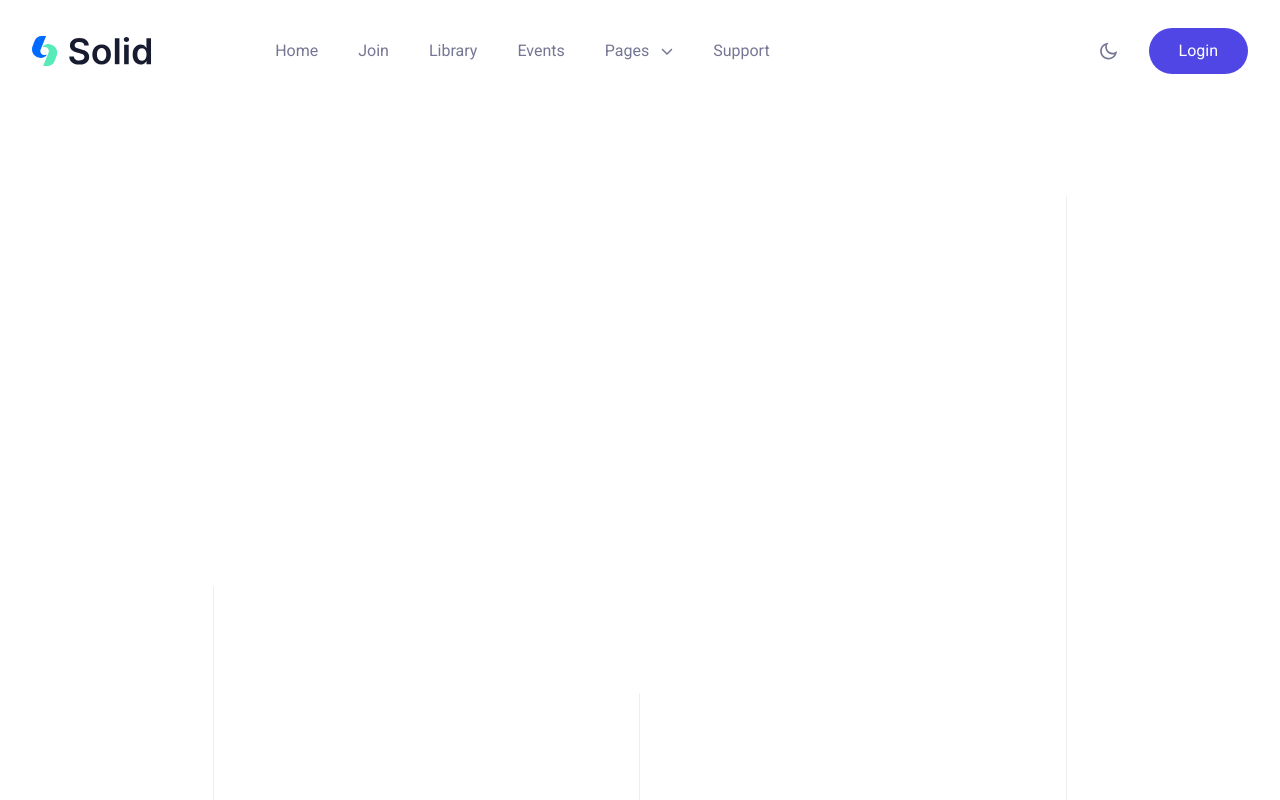
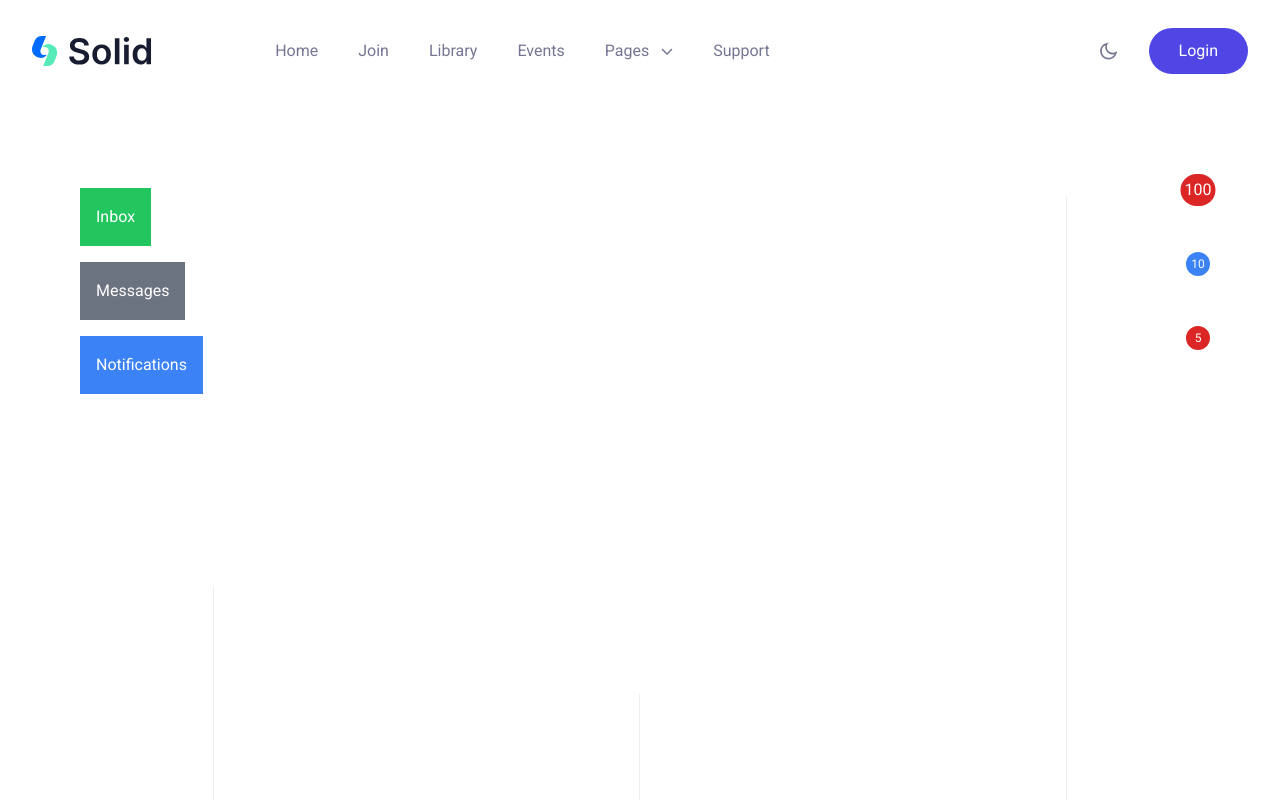
Before and after one commit to siavashsk/eventure, a Next.js app: page /test in a window 1280 px wide. Shown: the top 800 px of the page. Built offline with nearby package versions, Linux system fonts and the light colour scheme.

Commit message:
feat(UI/Badge): implemented badge

```diff
--- a/app/(site)/test/page.tsx
+++ b/app/(site)/test/page.tsx
@@ -1,10 +1,21 @@
 "use client";
+import { Badge, Popover } from "@/components/UI";
 import React from "react";
 
 const Test = () => {
   return (
     <div className="h-[100vh] w-full">
-      <div className="mt-27 h-full w-full p-2"></div>
+      <div className="mt-27 flex h-full w-full flex-col gap-4 p-20">
+        <Badge count={100} size="lg">
+          <button className="bg-green-500 p-4 text-white">Inbox</button>
+        </Badge>
+        <Badge count={10} color="bg-blue-500">
+          <button className="bg-gray-500 p-4 text-white">Messages</button>
+        </Badge>
+        <Badge count={5}>
+          <button className="bg-blue-500 p-4 text-white">Notifications</button>
+        </Badge>
+      </div>
     </div>
   );
 };
--- /dev/null
+++ b/components/UI/Badge/index.tsx
@@ -0,0 +1,40 @@
+import React from "react";
+
+interface BadgeProps {
+  count: number;
+  children: React.ReactNode;
+  color?: string;
+  size?: "sm" | "md" | "lg";
+  position?: "top-right";
+}
+
+const Badge: React.FC<BadgeProps> = ({
+  count,
+  children,
+  color = "bg-red-600",
+  size = "sm",
+  position = "top-right",
+}) => {
+  const sizeClasses = {
+    sm: "min-h-[24px] min-w-[24px] text-xs",
+    md: "min-h-[28px] min-w-[28px] text-sm",
+    lg: "min-h-[32px] min-w-[32px] text-base",
+  };
+
+  const positionClasses = {
+    "top-right": "top-0.5 right-0.5 translate-x-2/4 -translate-y-2/4",
+  };
+
+  return (
+    <div className="relative inline-flex">
+      {children}
+      <span
+        className={`absolute ${positionClasses[position]} grid place-items-center rounded-full ${color} px-1 py-1 ${sizeClasses[size]} text-white`}
+      >
+        {count}
+      </span>
+    </div>
+  );
+};
+
+export default Badge;
--- a/components/UI/Popover/index.tsx
+++ b/components/UI/Popover/index.tsx
@@ -31,7 +31,7 @@ const Popover: React.FC<PopoverProps> = ({
 
       {isVisible && (
         <div
-          className={`font-sans shadow-blue-gray-500/10 absolute mt-2 w-max whitespace-normal break-words rounded-lg bg-stroke p-4 text-sm font-normal text-titlebgdark shadow-lg focus:outline-none dark:bg-blacksection dark:text-white ${popoverClassName}`}
+          className={`font-sans shadow-blue-gray-500/10 absolute bottom-8 w-max whitespace-normal break-words rounded-lg bg-stroke p-4 text-sm font-normal text-titlebgdark shadow-lg focus:outline-none dark:bg-blacksection dark:text-white ${popoverClassName}`}
         >
           {popoverContent}
         </div>
--- a/components/UI/SpeedDial/index.tsx
+++ b/components/UI/SpeedDial/index.tsx
@@ -1,4 +1,5 @@
-import React, { useState, useEffect, useRef } from "react";
+import { useClickOutside } from "@/hooks/useClickOutside";
+import React, { useState, useRef } from "react";
 
 type SpeedDialButton = {
   icon: React.ReactNode;
@@ -14,32 +15,18 @@ const SpeedDial: React.FC<SpeedDialProps> = ({ buttons }) => {
   const [isOpen, setIsOpen] = useState(false);
   const speedDialRef = useRef<HTMLDivElement | null>(null);
 
-  // Handle click outside to close
-  useEffect(() => {
-    const handleClickOutside = (event: MouseEvent) => {
-      if (
-        speedDialRef.current &&
-        !speedDialRef.current.contains(event.target as Node)
-      ) {
-        setIsOpen(false);
-      }
-    };
-
-    document.addEventListener("mousedown", handleClickOutside);
-
-    return () => {
-      document.removeEventListener("mousedown", handleClickOutside);
-    };
-  }, []);
+  useClickOutside(speedDialRef, () => setIsOpen(!isOpen));
 
   return (
-    <div className="relative h-[100%] w-full" ref={speedDialRef}>
+    <div className="relative h-[100%] w-full">
       <div className="fixed bottom-0 right-0 p-8">
-        <div className="group">
+        <div>
           <button
-            className="font-sans relative h-14 max-h-[48px] w-14 max-w-[48px] select-none rounded-full bg-blacksection text-center align-middle text-sm font-medium uppercase text-white shadow-md shadow-gray-900/10 transition-all hover:shadow-lg hover:shadow-gray-900/20 focus:opacity-[0.85] focus:shadow-none active:opacity-[0.85] active:shadow-none disabled:pointer-events-none disabled:opacity-50 disabled:shadow-none"
+            className="font-sans relative h-14 max-h-[56px] w-14 max-w-[56px] select-none rounded-full bg-blacksection text-center align-middle text-sm font-medium uppercase text-white shadow-md shadow-gray-900/10 transition-all hover:shadow-lg hover:shadow-gray-900/20 focus:opacity-[0.85] focus:shadow-none active:opacity-[0.85] active:shadow-none disabled:pointer-events-none disabled:opacity-50 disabled:shadow-none"
             type="button"
-            onClick={() => setIsOpen(!isOpen)}
+            onClick={() => {
+              setIsOpen(!isOpen);
+            }}
           >
             <span className="absolute left-1/2 top-1/2 -translate-x-1/2 -translate-y-1/2 transform">
               <svg
@@ -49,7 +36,9 @@ const SpeedDial: React.FC<SpeedDialProps> = ({ buttons }) => {
                 strokeWidth="1.5"
                 stroke="white"
                 aria-hidden="true"
-                className="h-5 w-5 transition-transform group-hover:rotate-45"
+                className={`h-6 w-6 transition-transform ${
+                  isOpen && "rotate-45"
+                }`}
               >
                 <path
                   strokeLinecap="round"
@@ -60,15 +49,18 @@ const SpeedDial: React.FC<SpeedDialProps> = ({ buttons }) => {
             </span>
           </button>
           {isOpen && (
-            <div className="absolute left-[20px] top-[-190px] w-max flex-col items-center gap-1">
+            <div
+              className="absolute left-[25px] top-[-190px] w-max flex-col items-center gap-1"
+              ref={speedDialRef}
+            >
               {buttons.map((button, index) => (
                 <div key={index} data-projection-id={index}>
                   <button
                     onClick={button.action}
-                    className="m-0.5 flex h-16 min-h-[48px] w-16 min-w-[48px] flex-col items-center justify-center gap-1 rounded-full border-0 bg-primary hover:bg-primaryho p-1 font-normal transition-transform duration-300 ease-in-out hover:scale-110 focus:scale-110 active:scale-100"
+                    className="m-0.5 flex h-16 min-h-[48px] w-16 min-w-[48px] flex-col items-center justify-center gap-1 rounded-full border-0 bg-primary p-1 font-normal transition-transform duration-300 ease-in-out hover:scale-110 hover:bg-primaryho focus:scale-110 active:scale-100"
                   >
                     {button.icon}
-                    <p className="font-sans text-white block text-xs font-normal antialiased">
+                    <p className="font-sans block text-xs font-normal text-white antialiased">
                       {button.label}
                     </p>
                   </button>
--- a/components/UI/index.ts
+++ b/components/UI/index.ts
@@ -16,5 +16,6 @@ export { default as Skeleton } from "./Skeleton";
 export { default as Sidebar } from "./Sidebar";
 export { default as Progressbar } from "./Progressbar";
 export { default as Popover } from "./Popover";
-export { default as SearchInput } from "./SearchInput"
-export { default as Breadcrumbs } from "./Breadcrumbs"
+export { default as SearchInput } from "./SearchInput";
+export { default as Breadcrumbs } from "./Breadcrumbs";
+export { default as Badge } from "./Badge";
--- /dev/null
+++ b/hooks/useClickOutside.ts
@@ -0,0 +1,21 @@
+import { RefObject, useEffect } from "react";
+
+export const useClickOutside = (
+  ref: RefObject<HTMLElement>,
+  handleOnClickOutside: (event: MouseEvent | TouchEvent) => void,
+) => {
+  useEffect(() => {
+    const listener = (event: MouseEvent | TouchEvent) => {
+      if (!ref.current || ref.current.contains(event.target as Node)) {
+        return;
+      }
+      handleOnClickOutside(event);
+    };
+    document.addEventListener("mousedown", listener);
+    document.addEventListener("touchstart", listener);
+    return () => {
+      document.removeEventListener("mousedown", listener);
+      document.removeEventListener("touchstart", listener);
+    };
+  }, [ref, handleOnClickOutside]);
+};
```
